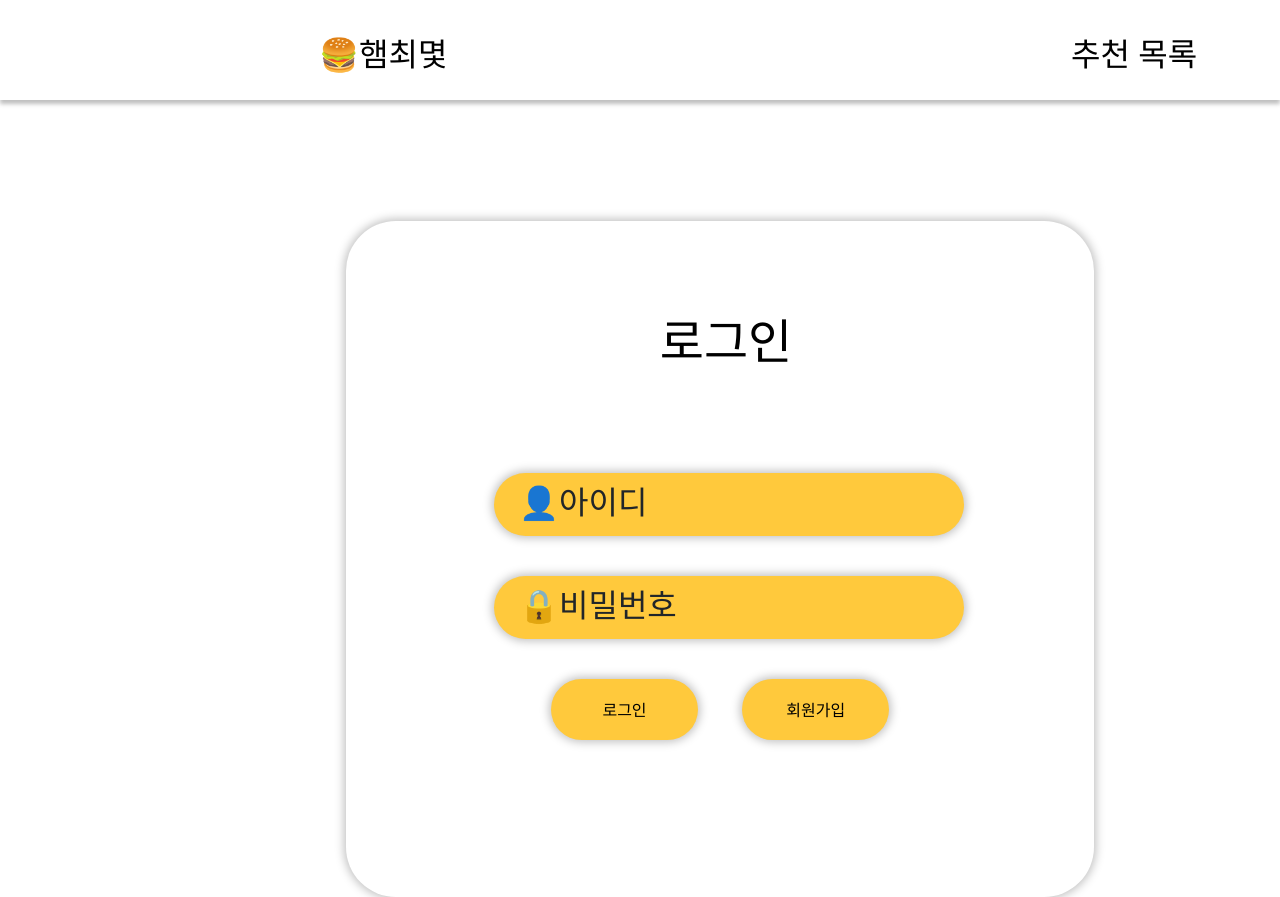
After one commit to vincanan/hcm, a Flask app: template templates/mylogin.html in a window 1280 px wide. The commit adds this page. Run offline with Flask 2, Linux system fonts and the light colour scheme; the template is opened without the code that fills it, so the values that code supplies are empty.

Commit message:
nav 추가

```diff
--- /dev/null
+++ b/templates/mylogin.html
@@ -0,0 +1,178 @@
+<!doctype html>
+<html lang="en">
+<head>
+    <meta charset="utf-8">
+    <meta name="viewport" content="width=device-width, initial-scale=1, shrink-to-fit=no">
+    <link href="https://cdn.jsdelivr.net/npm/bootstrap@5.0.2/dist/css/bootstrap.min.css" rel="stylesheet"
+          integrity="sha384-EVSTQN3/azprG1Anm3QDgpJLIm9Nao0Yz1ztcQTwFspd3yD65VohhpuuCOmLASjC" crossorigin="anonymous">
+    <script src="https://ajax.googleapis.com/ajax/libs/jquery/3.5.1/jquery.min.js"></script>
+    <script src="https://cdn.jsdelivr.net/npm/bootstrap@5.0.2/dist/js/bootstrap.bundle.min.js"
+            integrity="sha384-MrcW6ZMFYlzcLA8Nl+NtUVF0sA7MsXsP1UyJoMp4YLEuNSfAP+JcXn/tWtIaxVXM"
+            crossorigin="anonymous"></script>
+    <title>햄최몇</title>
+    <script>
+        $.get("nav.html", function (data) {
+            $("#nav").replaceWith(data);
+        });
+    </script>
+    <style>
+        .mytitle {
+            position: absolute;
+            width: 100%;
+            height: 100px;
+            left: 0px;
+            top: 0px;
+
+            background: #FFFFFF;
+            box-shadow: 0px 4px 4px rgba(0, 0, 0, 0.25);
+
+        }
+
+        .titlepont {
+            position: absolute;
+            width: auto;
+            height: 32px;
+            left: 319px;
+            top: 34px;
+
+            font-style: normal;
+            font-weight: 400;
+            font-size: 32px;
+            line-height: 40px;
+
+            color: #000000;
+        }
+
+        .titlerecom {
+            position: absolute;
+            width: auto;
+            height: 32px;
+            left: 1071px;
+            top: 34px;
+
+            font-style: normal;
+            font-weight: 400;
+            font-size: 32px;
+            line-height: 40px;
+
+            color: #000000;
+        }
+
+        .login-box {
+            position: absolute;
+            width: 748px;
+            height: 676px;
+            left: 346px;
+            top: 221px;
+            position: center;
+
+            background: #FFFFFF;
+            box-shadow: 0px 0px 10px 2px rgba(0, 0, 0, 0.25);
+            border-radius: 50px;
+        }
+
+        .logpont {
+            position: center;
+            width: 200px;
+            height: 32px;
+            left: 657px;
+            top: 328px;
+            margin: 90px 0px 0px 280px;
+
+            font-style: normal;
+            font-weight: 400;
+            font-size: 48px;
+            line-height: 60px;
+
+            color: #000000;
+            text-align: center;
+
+        }
+
+        .myid {
+            position: center;
+            width: 470px;
+            height: 63px;
+            left: 485px;
+            top: 468px;
+
+            margin: 130px 0px 0px 148px;
+
+            background: #FFC93C;
+            box-shadow: 0px 0px 10px 2px rgba(0, 0, 0, 0.25);
+            border-radius: 50px;
+
+            padding: 10px 0px 0px 25px;
+        }
+
+        .mypass {
+            position: center;
+            width: 470px;
+            height: 63px;
+            left: 485px;
+            top: 468px;
+
+            margin: 40px 0px 0px 148px;
+
+            background: #FFC93C;
+            box-shadow: 0px 0px 10px 2px rgba(0, 0, 0, 0.25);
+            border-radius: 50px;
+
+            padding: 10px 0px 0px 25px;
+        }
+
+        .mybtn-log {
+            width: 147px;
+            height: 61px;
+            left: 560px;
+            top: 685px;
+
+            align-items: center;
+            justify-content: center;
+
+            flex-direction: row;
+            margin: 40px 0px 0px 205px;
+
+            background: #FFC93C;
+            box-shadow: 0px 0px 10px 2px rgba(0, 0, 0, 0.25);
+            border-radius: 50px;
+            border: 1px solid transparent;
+        }
+
+        .mybtn-pass {
+            width: 147px;
+            height: 61px;
+            left: 560px;
+            top: 685px;
+
+            align-items: center;
+            justify-content: center;
+
+            flex-direction: row;
+            margin: 40px 0px 0px 40px;
+
+            background: #FFC93C;
+            box-shadow: 0px 0px 10px 2px rgba(0, 0, 0, 0.25);
+            border-radius: 50px;
+            border: 1px solid transparent;
+        }
+
+
+    </style>
+</head>
+<body>
+<div class="wrap">
+    <div class="mytitle"><h1 class="titlepont">🍔햄최몇</h1>
+        <h1 class="titlerecom">추천 목록</h1>
+    </div>
+    <div class="login-box">
+        <h1 class="logpont">로그인</h1>
+        <h2 class="myid">👤아이디</h2>
+        <h2 class="mypass">🔒비밀번호</h2>
+        <button class="mybtn-log">로그인</button>
+        <button class="mybtn-pass">회원가입</button>
+    </div>
+
+</div>
+</body>
+</html>
--- /dev/null
+++ b/templates/nav.html
@@ -0,0 +1,25 @@
+<!doctype html>
+<html lang="en">
+<head>
+    <meta charset="utf-8">
+    <meta name="viewport" content="width=device-width, initial-scale=1, shrink-to-fit=no">
+    <link href="https://cdn.jsdelivr.net/npm/bootstrap@5.0.2/dist/css/bootstrap.min.css" rel="stylesheet"
+          integrity="sha384-EVSTQN3/azprG1Anm3QDgpJLIm9Nao0Yz1ztcQTwFspd3yD65VohhpuuCOmLASjC" crossorigin="anonymous">
+    <script src="https://ajax.googleapis.com/ajax/libs/jquery/3.5.1/jquery.min.js"></script>
+    <script src="https://cdn.jsdelivr.net/npm/bootstrap@5.0.2/dist/js/bootstrap.bundle.min.js"
+            integrity="sha384-MrcW6ZMFYlzcLA8Nl+NtUVF0sA7MsXsP1UyJoMp4YLEuNSfAP+JcXn/tWtIaxVXM"
+            crossorigin="anonymous"></script>
+    <title>Title</title>
+
+    <script type="text/javascript" src="../static/scripts.js"></script>
+    <link rel="stylesheet" href="../static/style.css">
+
+</head>
+
+<body id = "nav">
+    <div class="mytitle">
+        <h1 class="titlepont">🍔햄최몇</h1>
+        <h1 class="titlerecom">추천 목록</h1>
+</div>
+</body>
+</html>
```
Also changed, not shown: static/style.css (+42 -0 lines).
